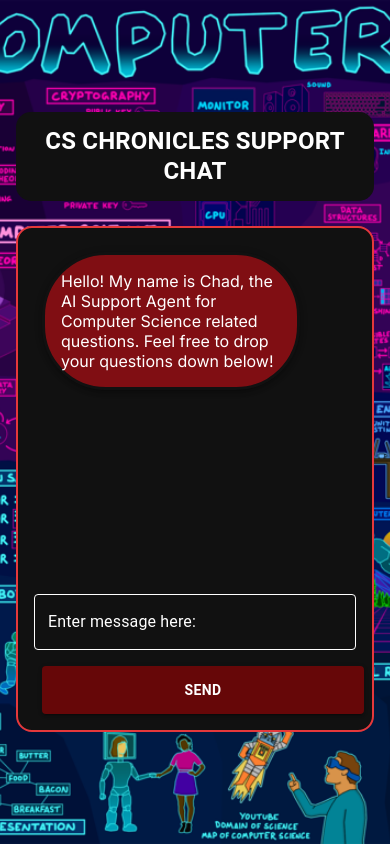
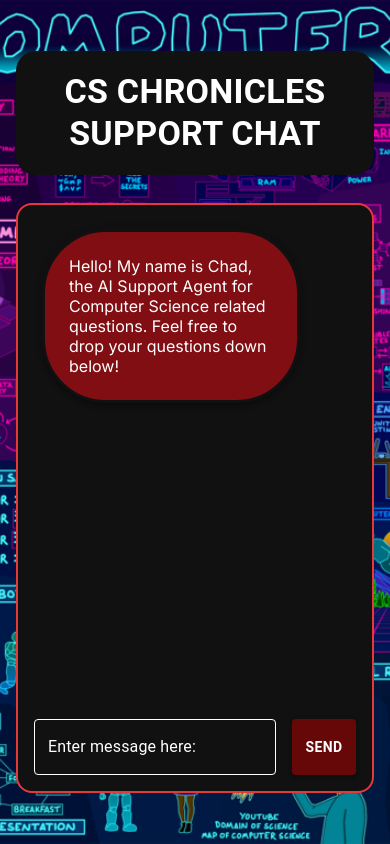
Before and after one commit to hamim23z/ChronicleAI, a Next.js app: page / in a window 390 px wide. Built offline with nearby package versions, Linux system fonts and the light colour scheme.

Commit message:
Updated Mobile Responsiveness - Fixed Padding on Messages

```diff
--- a/app/page.js
+++ b/app/page.js
@@ -76,7 +76,7 @@ export default function Home() {
         backgroundSize: "cover",
         backgroundPosition: "center",
         backgroundRepeat: "no-repeat",
-        "@media (max-width: 600px)": {
+        "@media (maxWidth: 600px)": {
           padding: "1rem",
         },
       }}
@@ -92,12 +92,11 @@ export default function Home() {
           fontWeight: "bold",
           textTransform: "uppercase",
           textAlign: "center",
-          width: "100%",
           maxWidth: "1200px", // Adjusted maxWidth
-          "@media (max-width: 600px)": {
-            fontSize: "1.5rem",
-            padding: "15px",
-            borderRadius: "15px",
+          "@media (maxWidth: 600px)": {
+            fontSize: "15px",
+            padding: "20px",
+            borderRadius: "20px",
           },
         }}
       >
@@ -118,7 +117,7 @@ export default function Home() {
           color: "white",
           overflow: "hidden",
           mt: 2,
-          "@media (max-width: 600px)": {
+          "@media (maxWidth: 600px)": {
             height: "60vh",
           },
         }}
@@ -139,7 +138,7 @@ export default function Home() {
               background: "darkgrey",
               borderRadius: "4px",
             },
-            "@media (max-width: 600px)": {
+            "@media (maxWidth: 600px)": {
               "&::-webkit-scrollbar": {
                 width: "4px",
               },
@@ -158,15 +157,15 @@ export default function Home() {
                 bgcolor={message.role === "assistant" ? "#800E13" : "#AD2831"}
                 color="white"
                 borderRadius={16}
-                padding={"16px"}
+                padding={"24px"}
                 m={1}
                 boxShadow={3}
                 style={{
                   color: "#FFF",
                   border: "3px solid #111",
                   maxWidth: "80%",
-                  "@media (max-width: 600px)": {
-                    padding: "12px",
+                  "@media (maxWidth: 600px)": {
+                    padding: "15px",
                   },
                 }}
               >
@@ -181,7 +180,7 @@ export default function Home() {
           alignItems="center"
           color="white"
           sx={{
-            "@media (max-width: 600px)": {
+            "@media (maxWidth: 600px)": {
               flexDirection: "column",
               gap: "1rem",
             },
@@ -220,8 +219,8 @@ export default function Home() {
               },
               "& .MuiInputBase-input": {
                 overflow: "auto",
-                "@media (max-width: 600px)": {
-                  fontSize: "0.875rem",
+                "@media (maxWidth: 600px)": {
+                  fontSize: "15px",
                 },
               },
             }}
@@ -234,7 +233,7 @@ export default function Home() {
               bgcolor: "#660708",
               fontWeight: "bold",
               color: "#FFF",
-              "@media (max-width: 600px)": {
+              "@media (maxWidth: 600px)": {
                 width: "100%",
                 height: "48px",
                 fontSize: "0.875rem",
```
